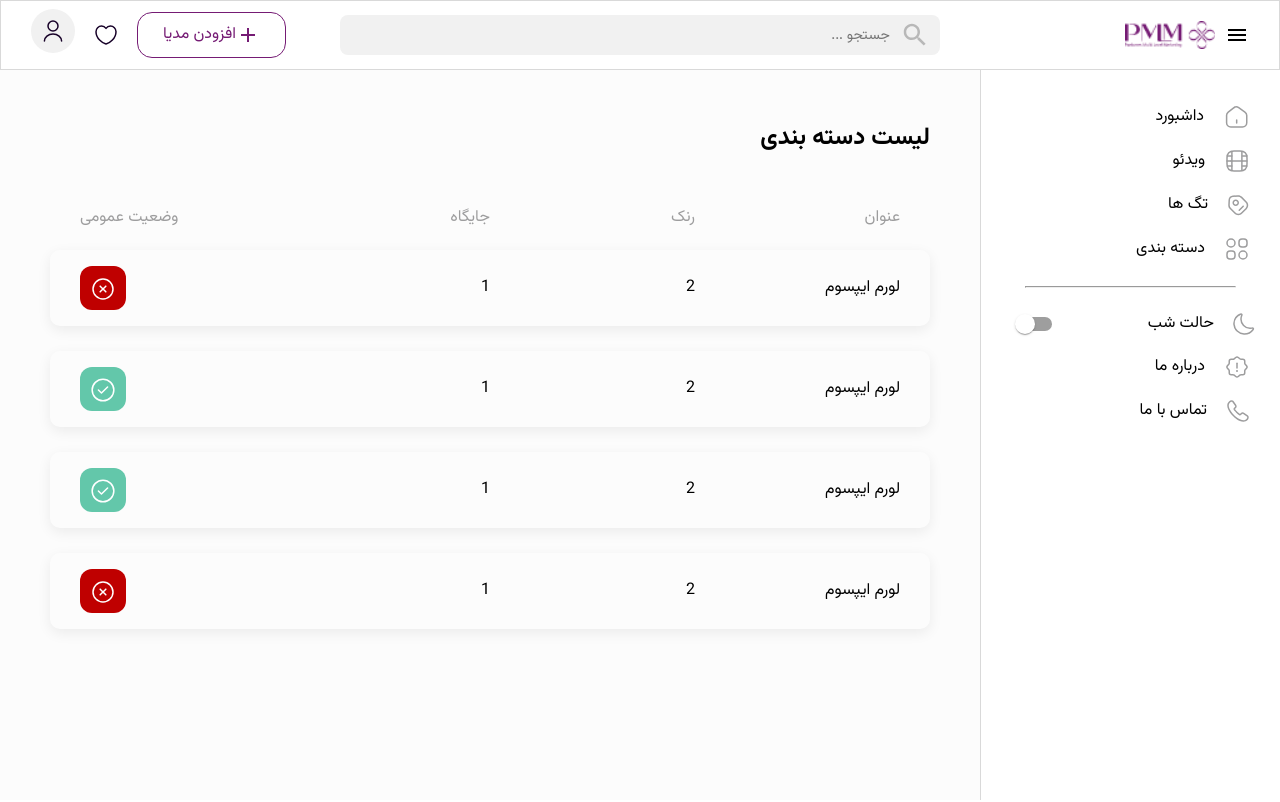
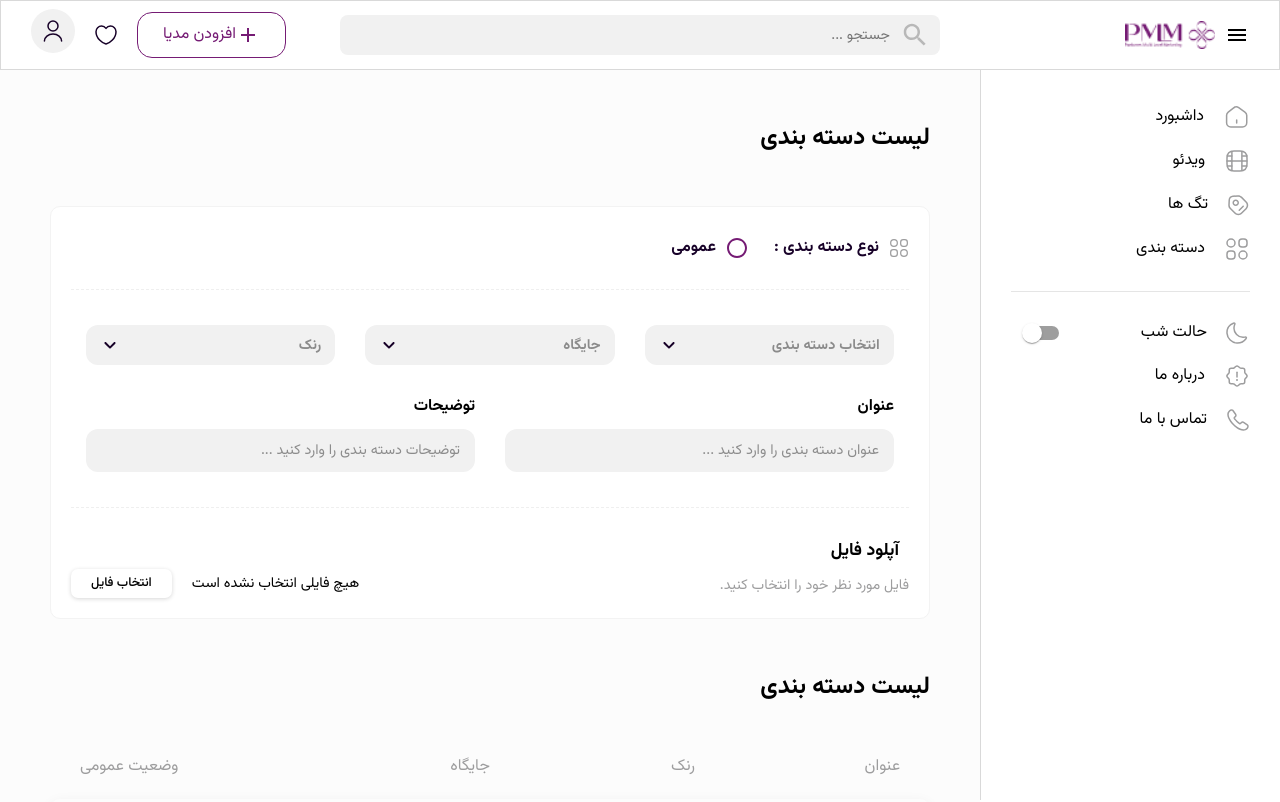
Before and after one commit to kasra-habibbeygi/panberiz, a Next.js app: page /category in a window 1280 px wide. Shown: the top 802 px of the page. Built offline with nearby package versions, Linux system fonts and the light colour scheme.

Commit message:
create add category , input component and autocomplete component

```diff
--- /dev/null
+++ b/src/components/form-group/auto-complete.jsx
@@ -0,0 +1,25 @@
+/* eslint-disable react/prop-types */
+import { Autocomplete, TextField } from '@mui/material';
+import KeyboardArrowDownRoundedIcon from '@mui/icons-material/KeyboardArrowDownRounded';
+
+// Assets
+import { MainField } from './auto-complete.style';
+
+const AutoComplete = ({ placeholder, options, value, valueHandler, name }) => {
+    return (
+        <MainField>
+            <Autocomplete
+                disablePortal
+                options={options}
+                value={value}
+                onChange={(e, newValue) => {
+                    valueHandler(newValue, name);
+                }}
+                popupIcon={<KeyboardArrowDownRoundedIcon style={{ color: '#170128' }} />}
+                renderInput={params => <TextField {...params} placeholder={placeholder} />}
+            />
+        </MainField>
+    );
+};
+
+export default AutoComplete;
--- /dev/null
+++ b/src/components/form-group/auto-complete.style.jsx
@@ -0,0 +1,38 @@
+import styled from '@emotion/styled';
+
+export const MainField = styled.div({
+    '& .MuiInputBase-root': {
+        background: '#F1F1F1',
+        padding: '0 !important',
+        paddingRight: '10px !important',
+        paddingLeft: '39px',
+        borderRadius: '12px'
+    },
+
+    '& .MuiAutocomplete-endAdornment': {
+        left: '10px',
+        right: 'unset !important'
+    },
+
+    fieldset: {
+        border: 'none'
+    },
+
+    input: {
+        fontSize: '0.9rem',
+        height: '25px',
+
+        '&::placeholder': {
+            color: 'black',
+            fontWeight: 'bold'
+        }
+    },
+
+    '& .MuiPaper-root': {
+        borderRadius: '10px',
+
+        li: {
+            fontSize: '0.9rem'
+        }
+    }
+});
--- /dev/null
+++ b/src/components/form-group/input.jsx
@@ -0,0 +1,14 @@
+/* eslint-disable react/prop-types */
+// Assets
+import { MainField } from './input.style';
+
+const Input = ({ placeholder, value, label, name, valueHandler, type = 'text' }) => {
+    return (
+        <MainField>
+            {label && <label htmlFor={name}>{label}</label>}
+            <input name={name} id={name} type={type} value={value} onChange={e => valueHandler(e)} placeholder={placeholder} />
+        </MainField>
+    );
+};
+
+export default Input;
--- /dev/null
+++ b/src/components/form-group/input.style.jsx
@@ -0,0 +1,28 @@
+import styled from '@emotion/styled';
+
+export const MainField = styled.div({
+    display: 'flex',
+    flexDirection: 'column',
+    gap: '10px',
+    width: '100%',
+
+    label: {
+        fontWeight: 'bold',
+        Color: '#170128',
+        fontSize: '1rem'
+    },
+
+    input: {
+        width: '100%',
+        borderRadius: '12px',
+        background: '#F1F1F1',
+        border: 'none',
+        height: '43px',
+        padding: '15px',
+        color: '#262626',
+
+        '&::placeholder': {
+            color: '#8C8C8C'
+        }
+    }
+});
--- a/src/components/layout/aside.jsx
+++ b/src/components/layout/aside.jsx
@@ -37,14 +37,14 @@ function Aside({ asideStatus }) {
                         </Link>
                     </li>
                     <li>
-                        <Link href='/'>
+                        <Link href='/category'>
                             <Image src={category} alt='category' />
                             <p>دسته بندی</p>
                         </Link>
                     </li>
                 </ol>
             </div>
-            <hr />
+            <span className='seprator' />
             <div className='items'>
                 <ol>
                     <li className='night-mode'>
--- a/src/components/layout/aside.style.jsx
+++ b/src/components/layout/aside.style.jsx
@@ -21,7 +21,7 @@ export const AsideField = styled.aside(props => ({
             '& .night-mode': {
                 justifyContent: 'space-between',
                 display: 'flex',
-                padding: '2px 25px',
+                padding: '2px 32px',
                 alignItems: 'center',
                 color: 'black',
 
@@ -56,10 +56,10 @@ export const AsideField = styled.aside(props => ({
         }
     },
 
-    hr: {
-        width: '70%',
-        alignSelf: 'center',
-        margin: '15px 0',
-        backgroundColor: '#9D9D9E'
+    '& .seprator': {
+        height: '1px',
+        width: '80%',
+        background: '#e5e5e5',
+        margin: '20px auto'
     }
 }));
--- a/src/components/pages/category/add.jsx
+++ b/src/components/pages/category/add.jsx
@@ -1,5 +1,130 @@
+import Image from 'next/image';
+
+// Assets
+import { useState } from 'react';
+import { MainField } from './add.style';
+import CategoryIcon from '../../../assets/icons/sidebar/category.svg';
+
+// Component
+import AutoComplete from '@/components/form-group/auto-complete';
+import Input from '@/components/form-group/input';
+
+// MUI
+import { FormControlLabel, Radio, RadioGroup } from '@mui/material';
+
+const top100Films = [
+    { label: 'The Shawshank Redemption', year: 1994 },
+    { label: 'The Godfather', year: 1972 },
+    { label: 'The Godfather: Part II', year: 1974 }
+];
+
 const AddCategory = () => {
-    return <div>AddCategory</div>;
+    const [inputValues, setInputValued] = useState({
+        category: null,
+        position: null,
+        rank: null,
+        title: '',
+        description: '',
+        file: ''
+    });
+
+    const autoCompleteHandler = (e, name) => {
+        setInputValued({
+            ...inputValues,
+            [name]: e
+        });
+    };
+
+    const inputValueHandler = e => {
+        setInputValued({
+            ...inputValues,
+            [e.target.name]: e.target.value
+        });
+    };
+
+    const fileValueHandler = e => {
+        setInputValued({
+            ...inputValues,
+            file: e.target.files[0]
+        });
+    };
+
+    return (
+        <MainField>
+            <h3>لیست دسته بندی</h3>
+            <div className='form_field'>
+                <div className='header'>
+                    <div className='title'>
+                        <Image src={CategoryIcon} alt='' />
+                        نوع دسته بندی :
+                    </div>
+                    <div className='checkbox_field'>
+                        <RadioGroup row aria-labelledby='demo-row-radio-buttons-group-label' name='row-radio-buttons-group'>
+                            <FormControlLabel value='general' control={<Radio />} label='عمومی' />
+                        </RadioGroup>
+                    </div>
+                </div>
+                <div className='flex_field'>
+                    <div className='w-33'>
+                        <AutoComplete
+                            placeholder='انتخاب دسته بندی'
+                            value={inputValues.category}
+                            valueHandler={autoCompleteHandler}
+                            options={top100Films}
+                            name='category'
+                        />
+                    </div>
+                    <div className='w-33'>
+                        <AutoComplete
+                            placeholder='جایگاه'
+                            value={inputValues.position}
+                            valueHandler={autoCompleteHandler}
+                            options={top100Films}
+                            name='position'
+                        />
+                    </div>
+                    <div className='w-33'>
+                        <AutoComplete
+                            placeholder='رنک'
+                            value={inputValues.rank}
+                            valueHandler={autoCompleteHandler}
+                            options={top100Films}
+                            name='rank'
+                        />
+                    </div>
+                    <div className='w-50'>
+                        <Input
+                            valueHandler={inputValueHandler}
+                            value={inputValues.title}
+                            name='title'
+                            placeholder='عنوان دسته بندی را وارد کنید ...'
+                            label='عنوان'
+                        />
+                    </div>
+                    <div className='w-50'>
+                        <Input
+                            valueHandler={inputValueHandler}
+                            value={inputValues.description}
+                            name='title'
+                            placeholder='توضیحات دسته بندی را وارد کنید ...'
+                            label='توضیحات'
+                        />
+                    </div>
+                </div>
+                <div className='upload_field'>
+                    <div className='right_field'>
+                        <h3>آپلود فایل</h3>
+                        <small>فایل مورد نظر خود را انتخاب کنید.</small>
+                    </div>
+                    <div className='left_field'>
+                        <p>{inputValues?.file?.name ? inputValues?.file?.name : 'هیچ فایلی انتخاب نشده است'}</p>
+                        <label htmlFor='chose_file'>انتخاب فایل</label>
+                        <input type='file' name='file' id='chose_file' hidden onChange={e => fileValueHandler(e)} />
+                    </div>
+                </div>
+            </div>
+        </MainField>
+    );
 };
 
 export default AddCategory;
--- a/src/components/pages/category/add.style.jsx
+++ b/src/components/pages/category/add.style.jsx
@@ -0,0 +1,104 @@
+import styled from '@emotion/styled';
+
+export const MainField = styled.div({
+    h3: {
+        fontSize: '1.5rem',
+        marginBottom: '50px'
+    },
+
+    '& .form_field': {
+        borderRadius: '10px',
+        border: '1px solid #F3F3F3',
+        padding: '20px',
+        background: 'white',
+        marginBottom: '50px'
+    },
+
+    '& .flex_field': {
+        display: 'flex',
+        alignItems: 'center',
+        flexWrap: 'wrap'
+    },
+
+    '& .w-33': {
+        width: '33.33%',
+        padding: '15px'
+    },
+
+    '& .w-50': {
+        width: '50%',
+        padding: '15px'
+    },
+
+    '& .header': {
+        display: 'flex',
+        alignItems: 'center',
+        color: '#170128',
+        fontWeight: 'bold',
+        borderBottom: '1px dashed #EFEFEF',
+        paddingBottom: '20px',
+        marginBottom: '20px',
+
+        '& .title': {
+            display: 'flex',
+            alignItems: 'center',
+            gap: '10px',
+
+            img: {
+                width: '20px',
+                height: 'auto'
+            }
+        }
+    },
+
+    '& .checkbox_field': {
+        '& .MuiTypography-root': {
+            fontFamily: 'Vazirmatn',
+            fontWeight: 'bold'
+        },
+
+        '& .MuiRadio-root': {
+            color: '#751B74'
+        }
+    },
+
+    '& .upload_field': {
+        display: 'flex',
+        alignItems: 'flex-end',
+        justifyContent: 'space-between',
+        borderTop: '1px dashed #EFEFEF',
+        paddingTop: '20px',
+        marginTop: '20px',
+
+        h3: {
+            fontWeight: 'bold',
+            fontSize: '1.1rem',
+            margin: '10px'
+        },
+
+        small: {
+            fontSize: '0.9rem',
+            color: '#9D9D9E'
+        },
+
+        label: {
+            boxShadow: 'rgba(0, 0, 0, 0.16) 0px 1px 4px',
+            padding: '5px 20px',
+            fontWeight: '500',
+            borderRadius: '7px',
+            color: '#000000',
+            fontSize: '0.8rem',
+            cursor: 'pointer'
+        },
+
+        '& .left_field': {
+            display: 'flex',
+            alignItems: 'center',
+            gap: '20px'
+        },
+
+        p: {
+            fontSize: '0.9rem'
+        }
+    }
+});
--- a/src/components/pages/category/list.style.jsx
+++ b/src/components/pages/category/list.style.jsx
@@ -1,6 +1,6 @@
 import styled from '@emotion/styled';
 
-export const MainField = styled.div(props => ({
+export const MainField = styled.div({
     h3: {
         fontSize: '1.5rem',
         marginBottom: '50px'
@@ -52,4 +52,4 @@ export const MainField = styled.div(props => ({
             }
         }
     }
-}));
+});
--- a/src/pages/category.jsx
+++ b/src/pages/category.jsx
@@ -1,10 +1,12 @@
 // Component
 import CategoryList from '@/components/pages/category/list';
+import AddCategory from '@/components/pages/category/add';
 import LayoutProvider from '@/components/layout';
 
 const Category = () => {
     return (
         <LayoutProvider>
+            <AddCategory />
             <CategoryList />
         </LayoutProvider>
     );
```
